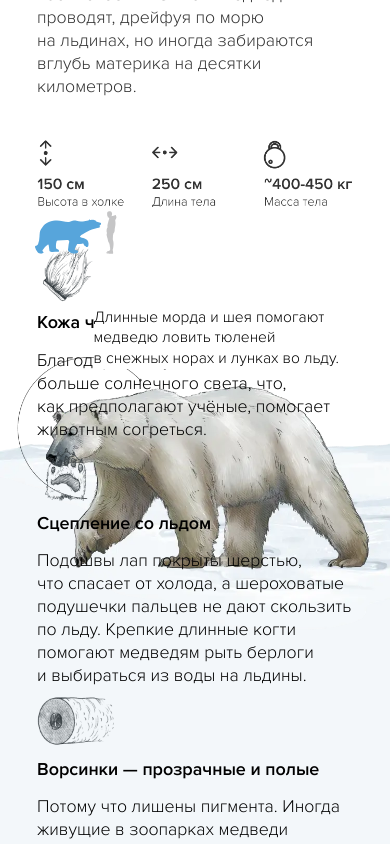
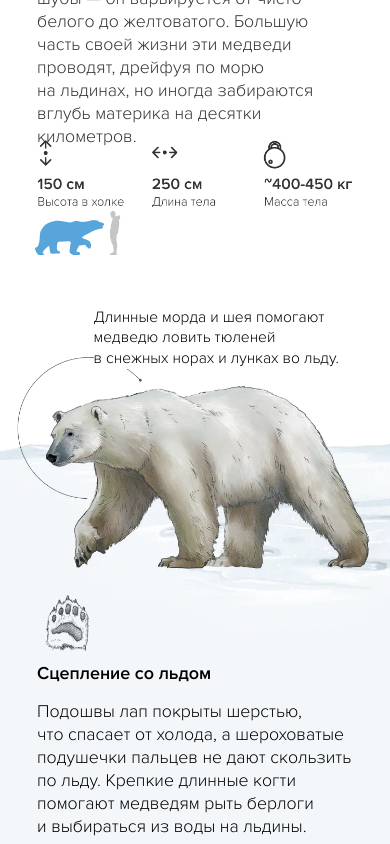
Before and after one commit to MikheevaAK/Biodiversity, a Vue app: page /white-bears in a window 390 px wide. Shown: the part 1440-2284 px from the top of the page. Built offline with nearby package versions, Linux system fonts and the light colour scheme.

Commit message:
last page bear

```diff
--- a/src/pages/WhiteBearsPage.vue
+++ b/src/pages/WhiteBearsPage.vue
@@ -47,12 +47,6 @@
                         Длинные морда и&nbsp;шея помогают медведю ловить тюленей в&nbsp;снежных норах и&nbsp;лунках
                         во&nbsp;льду.
                     </div>
-                    <div class="thunderstorm-arctic__item thunderstorm-arctic__item_leather">
-                        <img src="img/leather.png" alt="">
-                        <div class="thunderstorm-arctic__item-title">Кожа чёрного цвета</div>
-                        <div class="thunderstorm-arctic__item-descr">Благодаря этому она поглощает больше солнечного света,
-                            что, как&nbsp;предполагают учёные, помогает животным согреться.</div>
-                    </div>
                     <div class="thunderstorm-arctic__item thunderstorm-arctic__item_paw">
                         <img src="img/paw.png" alt="">
                         <div class="thunderstorm-arctic__item-title">Сцепление со льдом</div>
@@ -73,7 +67,12 @@
                             микроскопические водоросли.
                         </div>
                     </div>
-
+                    <div class="thunderstorm-arctic__item thunderstorm-arctic__item_leather">
+                        <img src="img/leather.png" alt="">
+                        <div class="thunderstorm-arctic__item-title">Кожа чёрного цвета</div>
+                        <div class="thunderstorm-arctic__item-descr">Благодаря этому она поглощает больше солнечного света,
+                            что, как&nbsp;предполагают учёные, помогает животным согреться.</div>
+                    </div>
                     <div class="thunderstorm-arctic__nutrition">
                         <div class="thunderstorm-arctic__nutrition-title">Основа питания</div>
                         <div class="thunderstorm-arctic__nutrition-line">
@@ -340,15 +339,11 @@ gsap.registerPlugin(ScrollTrigger);
 export default {
     components: {
         BaseHero,
-        //     SectionOrange,
         SectionWhite,
         BaseTextBlock,
         MainSection,
         BaseSidebar,
-        //     BaseTooltip,
         BaseDropdownInfo,
-        //     BaseCollageInfo,
-        //     BaseNumberBlock
     },
     data() {
         return {
@@ -375,6 +370,46 @@ export default {
             })
         },
         scrollAnimation() {
+
+            const collageItems = Array.from(document.querySelectorAll(".text-block__wrap"));
+            collageItems.forEach((elem) => {
+
+                this.oneScrollTrigger = gsap.fromTo(elem,
+                    {
+                        y: 50,
+                    },
+                    {
+                        y: 0,
+                        duration: 1,
+                        scrollTrigger: {
+                            start: '0% 100%',
+                            end: 'bottom 75%',
+                            trigger: elem,
+                            scrub: true,
+                            // markers: true,
+                        },
+                    });
+            });
+
+            const sidebarItems = Array.from(document.querySelectorAll(".sidebar"));
+            sidebarItems.forEach((elem) => {
+                this.twoScrollTrigger = gsap.fromTo(elem,
+                    {
+                        y: 50,
+                    },
+                    {
+                        y: 0,
+                        duration: 1,
+                        scrollTrigger: {
+                            start: '0% 100%',
+                            end: 'bottom 75%',
+                            trigger: elem,
+                            // markers: true,
+                            scrub: true,
+                        },
+                    });
+            });
+
             gsap.to(".scroll-bg", {
                 scrollTrigger: {
                     trigger: ".scroll",
@@ -603,7 +638,7 @@ export default {
         @media (max-width: 768px) {
             margin-bottom: -63rem;
             top: -81rem;
-            min-height: 303rem;
+            min-height: 413rem;
             background-position: top;
             background-image: url(../../public/img/bear-mobile.png);
 
@@ -623,8 +658,8 @@ export default {
                 right: unset;
                 top: 19rem;
                 left: 9rem;
-                width: 82px;
-                height: 43px;
+                width: 22rem;
+                height: 11.5rem;
             }
         }
 
@@ -651,13 +686,14 @@ export default {
             @media (max-width: 768px) {
                 position: static;
                 padding: 0 9.5rem;
+                margin-top: 4rem;
             }
 
             img {
                 margin-bottom: 0.56rem;
 
                 @media (max-width: 768px) {
-                    margin-bottom: 7px;
+                    margin-bottom: 1.9rem;
                 }
             }
 
@@ -669,7 +705,7 @@ export default {
 
                 @media (max-width: 768px) {
                     font-size: 4.6rem;
-                    margin-bottom: 15px;
+                    margin-bottom: 4rem;
                 }
             }
 
@@ -697,8 +733,8 @@ export default {
                     height: 6.54rem;
 
                     @media (max-width: 768px) {
-                        width: 59px;
-                        height: 62px;
+                        width: 15.76rem;
+                        height: 16.534rem;
                     }
                 }
             }
@@ -717,8 +753,8 @@ export default {
                     height: 7.3rem;
 
                     @media (max-width: 768px) {
-                        width: 59px;
-                        height: 62px;
+                        width: 15.76rem;
+                        height: 16.534rem;
                     }
                 }
             }
@@ -737,8 +773,8 @@ export default {
                     height: 6.46rem;
 
                     @media (max-width: 768px) {
-                        width: 82px;
-                        height: 62px;
+                        width: 22rem;
+                        height: 16.6rem;
                     }
                 }
 
@@ -760,6 +796,7 @@ export default {
             @media (max-width: 768px) {
                 align-items: flex-start;
                 padding: 0 9.5rem;
+                margin-top: 10rem;
             }
 
             &-title {
@@ -825,8 +862,10 @@ export default {
         }
 
         &__map {
-            margin: 0 4rem 16rem 4rem;
-            width: 92rem;
+            @media (max-width: 768px) {
+                margin: 0 4rem 16rem 4rem;
+                width: 92rem;
+            }
         }
     }
 
```
